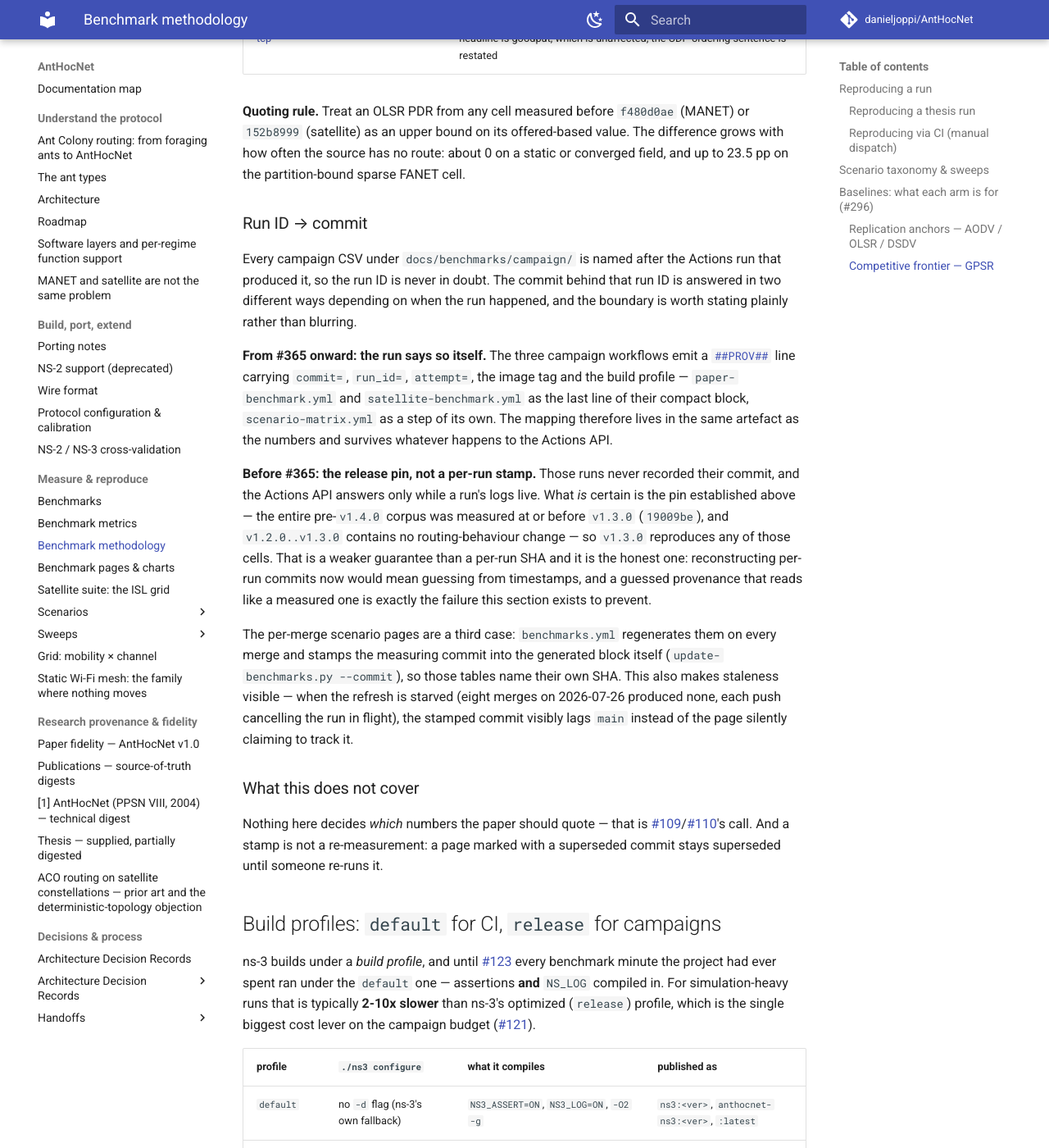
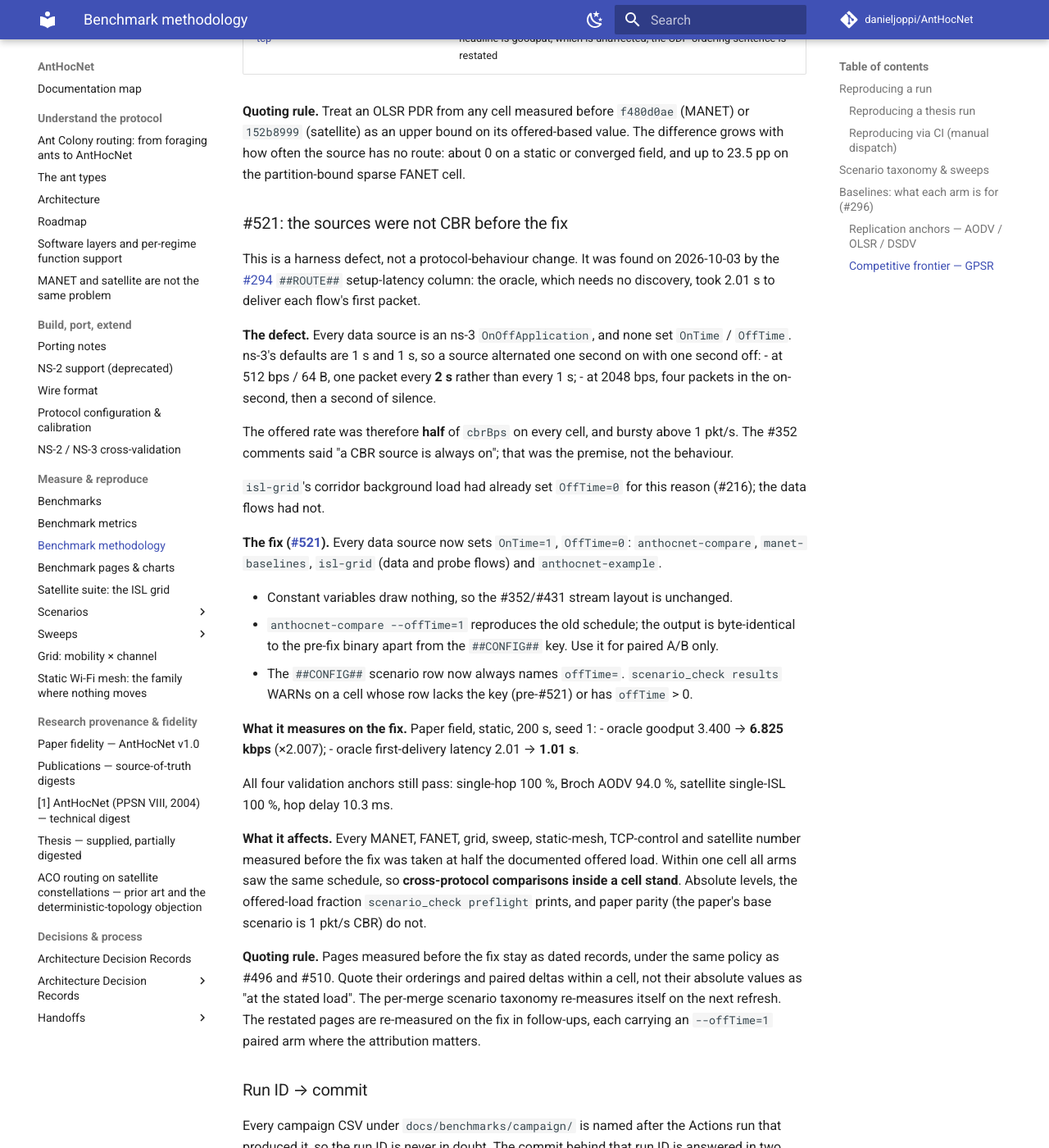
Before and after one commit to danieljoppi/AntHocNet, an MkDocs documentation site: the page built from docs/benchmarks/methodology.md, in a window 1280 px wide and 1400 px high, scrolled down 23915 px. Shown: the whole window at 82% size. Built offline with MkDocs 1.6.1 and Material for MkDocs 9.7.7, drawn with Linux system fonts in a browser that asks for light colours; comment, search, counter and statistics services are not loaded.

Commit message:
fix(bench): make the CBR sources constant bit rate, as documented (#521)
Every data source is an ns-3 OnOffApplication, and none set OnTime or
OffTime. ns-3's defaults are 1 s and 1 s, so every source alternated one
second on with one second off:
- at the paper's 512 bps / 64 B, one packet every 2 s instead of 1 s;
- at 2048 bps, four packets in a burst, then a second of silence.
Every cell was therefore offered half its stated rate. #294's ##ROUTE##
setup column exposed it: the oracle, which needs no discovery, took 2.01 s
to deliver each flow's first packet.

Fix: OnTime=1, OffTime=0 on every data source, mirroring isl-grid's
corridor load, which already did this (#216):
- anthocnet-compare;
- manet-baselines (the anchor harness);
- isl-grid data and probe flows;
- anthocnet-example.
Constant variables draw nothing, so the #352/#431 stream layout is
unchanged.

anthocnet-compare gains --offTime (default 0). --offTime=1 reproduces the
old schedule for paired A/B. The ##CONFIG## scenario row always names
offTime=. scenario_check results WARNs on a cell without the key
(pre-#521) or with offTime > 0 (legacy, not publishable). One new test
case; 152 total.

Verified locally (3.42):
- --offTime=1 output is byte-identical to the pre-fix binary, apart from
  the ##CONFIG## key, on the FANET cell and the converge (--sink) cell.
- On the fix, paper field, static disk, 200 s, seed 1: oracle goodput
  3.400 -> 6.825 kbps (x2.007); oracle setupMedS 2.01 -> 1.01 s, one packet
  interval.
- Anchors pass: single-hop 100 % (>= 99), Broch AODV 94.0 % (>= 85),
  satellite single-ISL 100 %, satellite hop delay 10.3 ms in [10, 11.5].
- ruff 0.16.9 clean; mkdocs --strict clean.

Docs:
- methodology.md gets a #521 section: defect, fix, what it affects,
  quoting rule.
- benchmarks.md gets an index note.
- metrics.md: the ##ROUTE## setup offset is now 1 s, 2 s on a legacy cell.

Pinned and restated pages stay as dated records (the #496/#510 policy).
Within-cell comparisons stand; absolute levels are at half the stated
load. The re-measurements follow in separate PRs. The per-merge taxonomy
refresh re-measures itself.

Co-Authored-By: Claude Opus 5.5 <noreply@anthropic.com>
Claude-Session: https://claude.ai/code/session_01HNDVU4LKsoUZ4oGXKuibE2

```diff
--- a/docs/benchmarks/methodology.md
+++ b/docs/benchmarks/methodology.md
@@ -1006,6 +1006,59 @@ value. The difference grows with how often the source has no route: about
 0 on a static or converged field, and up to 23.5 pp on the partition-bound
 sparse FANET cell.
 
+### #521: the sources were not CBR before the fix
+
+This is a harness defect, not a protocol-behaviour change. It was found on
+2026-10-03 by the [#294](https://github.com/danieljoppi/AntHocNet/issues/294) `##ROUTE##` setup-latency column: the
+oracle, which needs no discovery, took 2.01 s to deliver each flow's first
+packet.
+
+**The defect.** Every data source is an ns-3 `OnOffApplication`, and none set
+`OnTime` / `OffTime`. ns-3's defaults are 1 s and 1 s, so a source alternated
+one second on with one second off:
+- at 512 bps / 64 B, one packet every **2 s** rather than every 1 s;
+- at 2048 bps, four packets in the on-second, then a second of silence.
+
+The offered rate was therefore **half** of `cbrBps` on every cell, and bursty
+above 1 pkt/s. The #352 comments said "a CBR source is always on"; that was
+the premise, not the behaviour.
+
+`isl-grid`'s corridor background load had already set `OffTime=0` for this
+reason (#216); the data flows had not.
+
+**The fix ([#521](https://github.com/danieljoppi/AntHocNet/issues/521)).** Every data source now sets `OnTime=1`,
+`OffTime=0`: `anthocnet-compare`, `manet-baselines`, `isl-grid` (data and
+probe flows) and `anthocnet-example`.
+
+- Constant variables draw nothing, so the #352/#431 stream layout is unchanged.
+- `anthocnet-compare --offTime=1` reproduces the old schedule; the output is
+  byte-identical to the pre-fix binary apart from the `##CONFIG##` key. Use
+  it for paired A/B only.
+- The `##CONFIG##` scenario row now always names `offTime=`.
+  `scenario_check results` WARNs on a cell whose row lacks the key
+  (pre-#521) or has `offTime` > 0.
+
+**What it measures on the fix.** Paper field, static, 200 s, seed 1:
+- oracle goodput 3.400 → **6.825 kbps** (×2.007);
+- oracle first-delivery latency 2.01 → **1.01 s**.
+
+All four validation anchors still pass: single-hop 100 %, Broch AODV 94.0 %,
+satellite single-ISL 100 %, hop delay 10.3 ms.
+
+**What it affects.** Every MANET, FANET, grid, sweep, static-mesh, TCP-control
+and satellite number measured before the fix was taken at half the documented
+offered load. Within one cell all arms saw the same schedule, so
+**cross-protocol comparisons inside a cell stand**. Absolute levels, the
+offered-load fraction `scenario_check preflight` prints, and paper parity
+(the paper's base scenario is 1 pkt/s CBR) do not.
+
+**Quoting rule.** Pages measured before the fix stay as dated records, under
+the same policy as #496 and #510. Quote their orderings and paired deltas
+within a cell, not their absolute values as "at the stated load". The
+per-merge scenario taxonomy re-measures itself on the next refresh. The
+restated pages are re-measured on the fix in follow-ups, each carrying an
+`--offTime=1` paired arm where the attribution matters.
+
 ### Run ID → commit
 
 Every campaign CSV under `docs/benchmarks/campaign/` is named after the Actions
```
Also changed, not shown: docs/benchmarks.md (+7 -0 lines), docs/benchmarks/metrics.md (+6 -5 lines), 6 other files.
